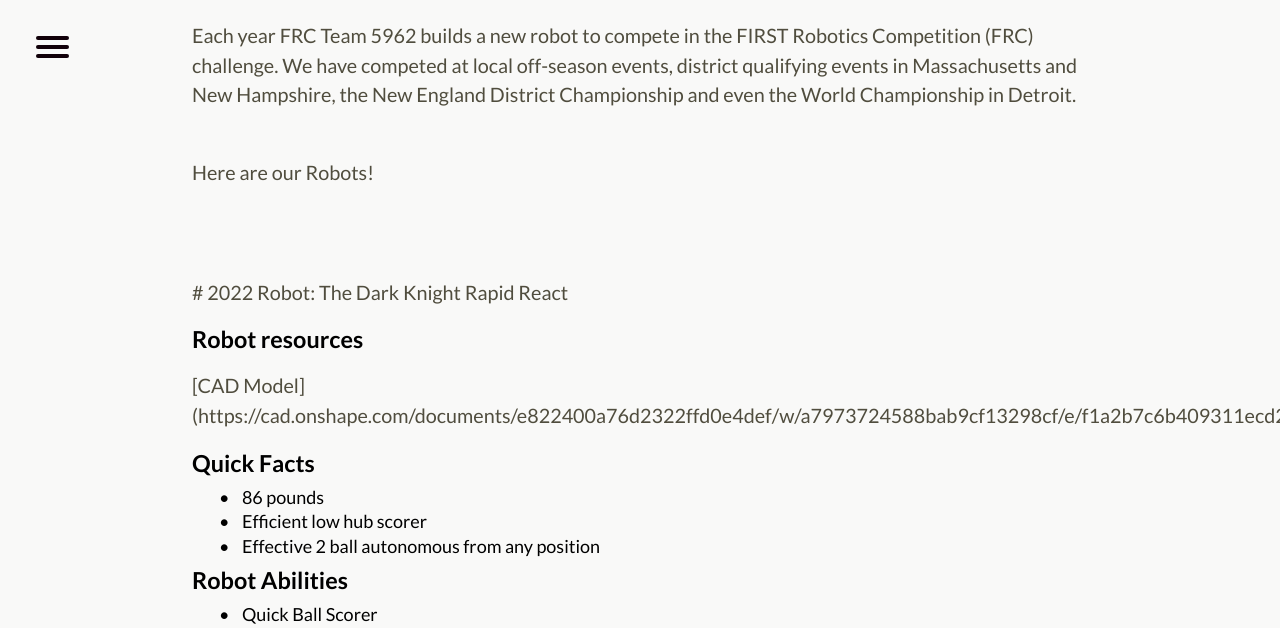
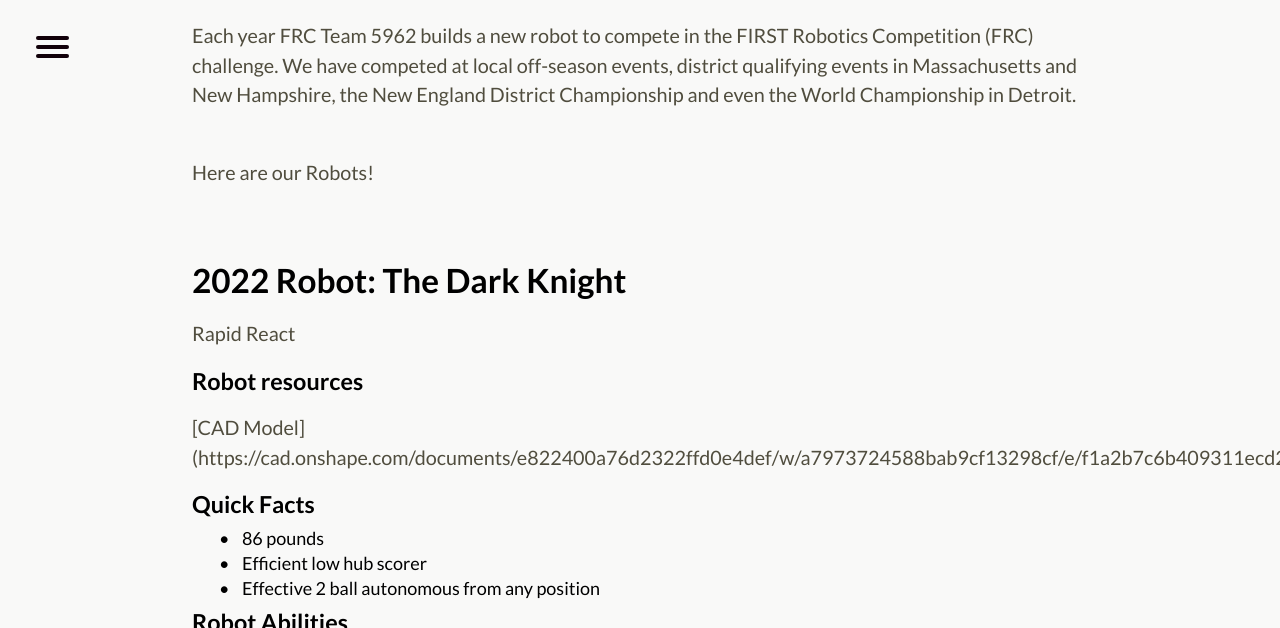
Before and after one commit to perSEVERE-5962/frc5962, a Jekyll site: the page built from robots.md, in a window 1280 px wide and 900 px high, scrolled down 411 px, cut to the strip 0-628 px from the top of the window. Built offline with Jekyll 4.4.1, drawn with Linux system fonts in a browser that asks for light colours.

```diff
--- a/robots.md
+++ b/robots.md
@@ -13,7 +13,7 @@ Each year FRC Team 5962 builds a new robot to compete in the FIRST Robotics Comp
 </style>
 <br>Here are our Robots!
 <div class="divider"></div>
- # 2022 Robot: The Dark Knight
+## 2022 Robot: The Dark Knight
 Rapid React
 
 ### Robot resources
```
